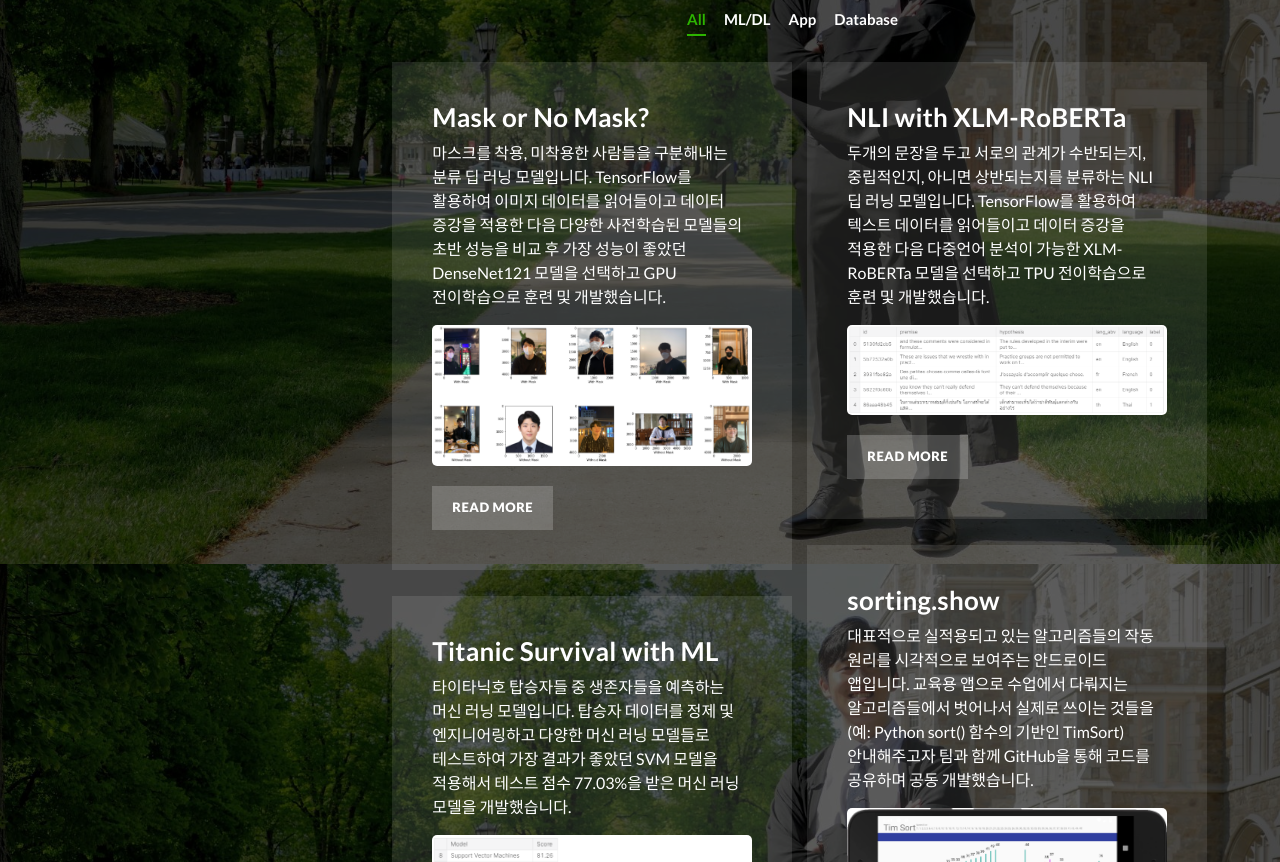
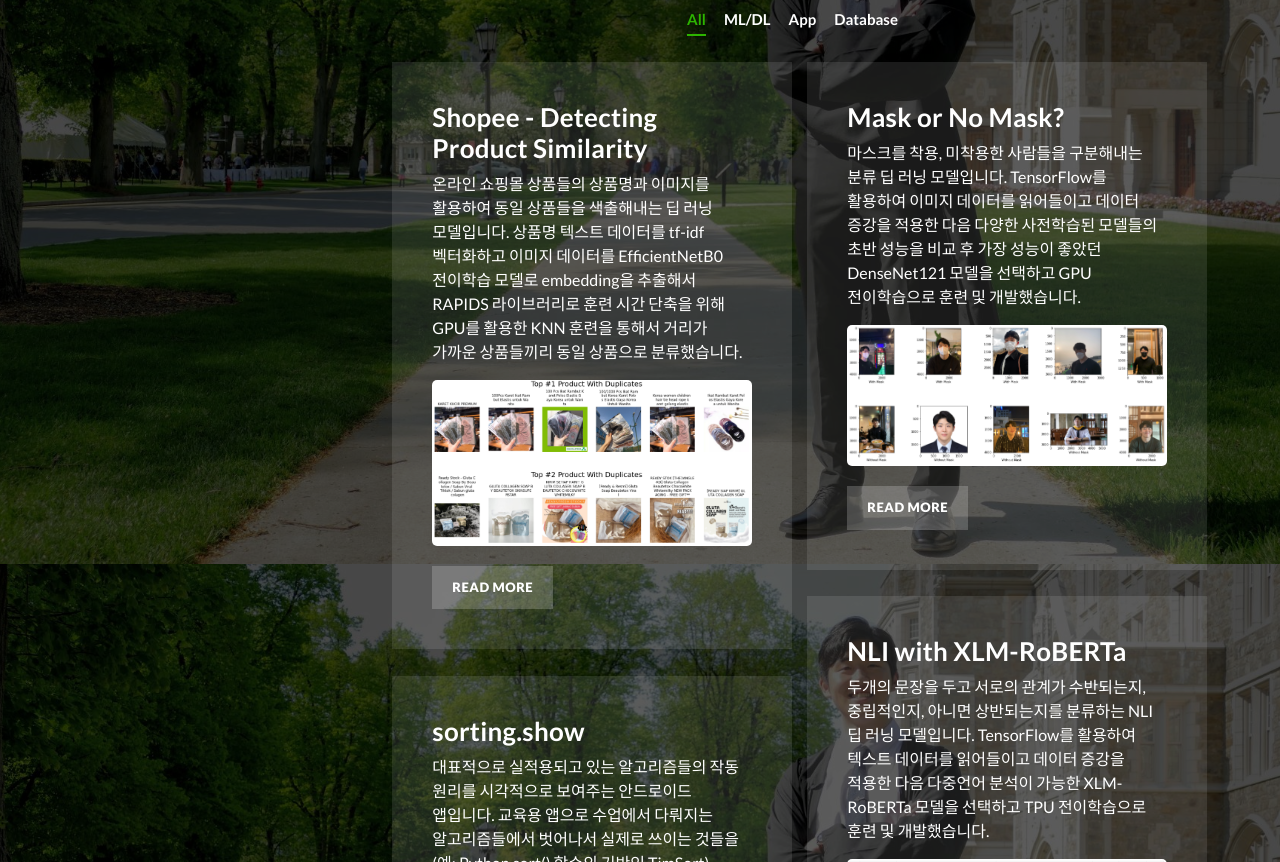
Before and after one commit to lukejoo/ljoo0310.github.io, a plain HTML site: page index.html in a window 1280 px wide. Shown: the part 1836-2698 px from the top of the page. Drawn offline with Linux system fonts and the light colour scheme.

Commit message:
added shopee kernel

```diff
--- a/index.html
+++ b/index.html
@@ -186,6 +186,24 @@
                 </label>
               </form>
               <div class="isotope-box">
+                <div class="isotope-item" data-type="ML/DL">
+                  <div class="isotope-item-detail">
+                    <h4>Shopee - Detecting Product Similarity</h4>
+                    <p>
+                      온라인 쇼핑몰 상품들의 상품명과 이미지를 활용하여 동일 상품들을 색출해내는 딥 러닝 모델입니다.
+                      상품명 텍스트 데이터를 tf-idf 벡터화하고 이미지 데이터를 EfficientNetB0 전이학습 모델로
+                      embedding을 추출해서 RAPIDS 라이브러리로 훈련 시간 단축을 위해 GPU를 활용한 KNN 훈련을 통해서
+                      거리가 가까운 상품들끼리 동일 상품으로 분류했습니다.
+                    </p>
+                    <img src="assets/images/isotope-item-detail-shopee.png"/>
+                    <div class="white-button">
+                      <a href="https://www.kaggle.com/yehoonjoo/shopee-detecting-product-similarity" target='_blank'>
+                        Read More
+                      </a>
+                    </div>
+                  </div>
+                </div>
+
                 <div class="isotope-item" data-type="ML/DL">
                   <div class="isotope-item-detail">
                     <h4>Mask or No Mask?</h4>
```
Also changed, not shown: assets/images/isotope-item-detail-shopee.png (added).
